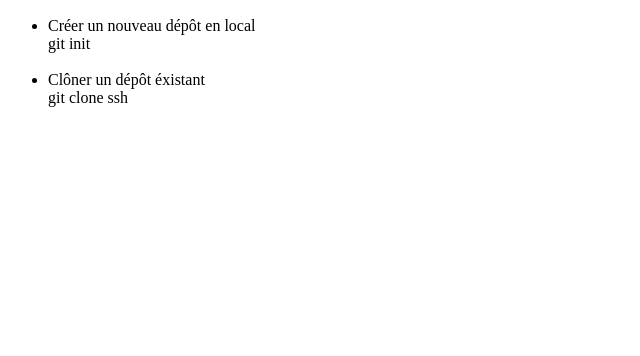
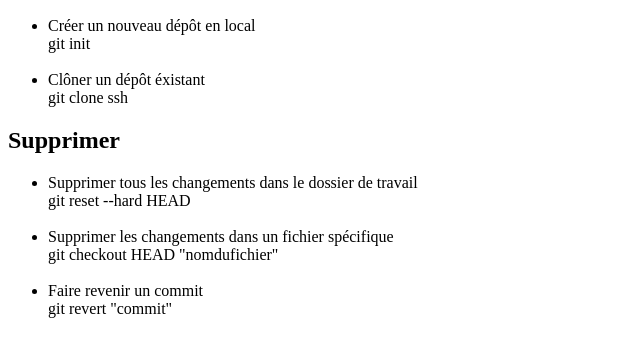
Before and after one commit to XavierMongy/Git, a plain HTML site: page index.html in a window 1280 px wide. Shown: the part 430-786 px from the top of the page, without its empty margins (0-640 px from the left). Drawn offline with Linux system fonts and the light colour scheme.

Commit message:
add second list

```diff
--- a/index.html
+++ b/index.html
@@ -26,5 +26,16 @@
 			</ul>
 	</div>
 
+	<div>
+		<h2>Supprimer</h2>  <!--deuxième liste-->
+			<ul>
+
+				<li>Supprimer tous les changements dans le dossier de travail<br />git reset --hard HEAD</li><br />
+				<li>Supprimer les changements dans un fichier spécifique<br />git checkout HEAD "nomdufichier"</li><br />
+				<li>Faire revenir un commit<br />git revert "commit"</li>
+
+			</ul>
+	</div>
+
 </body>
 </html>
```
